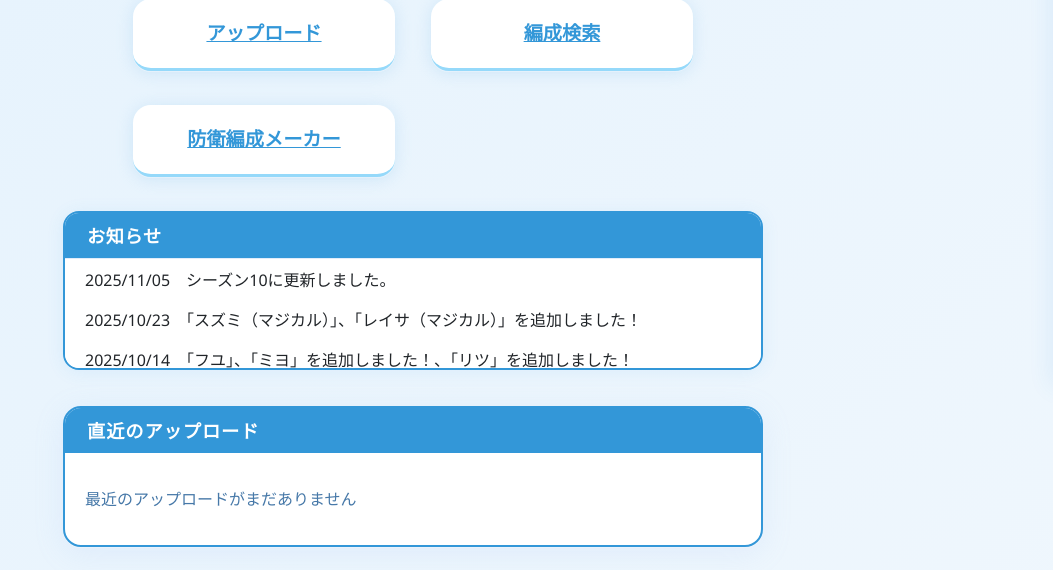
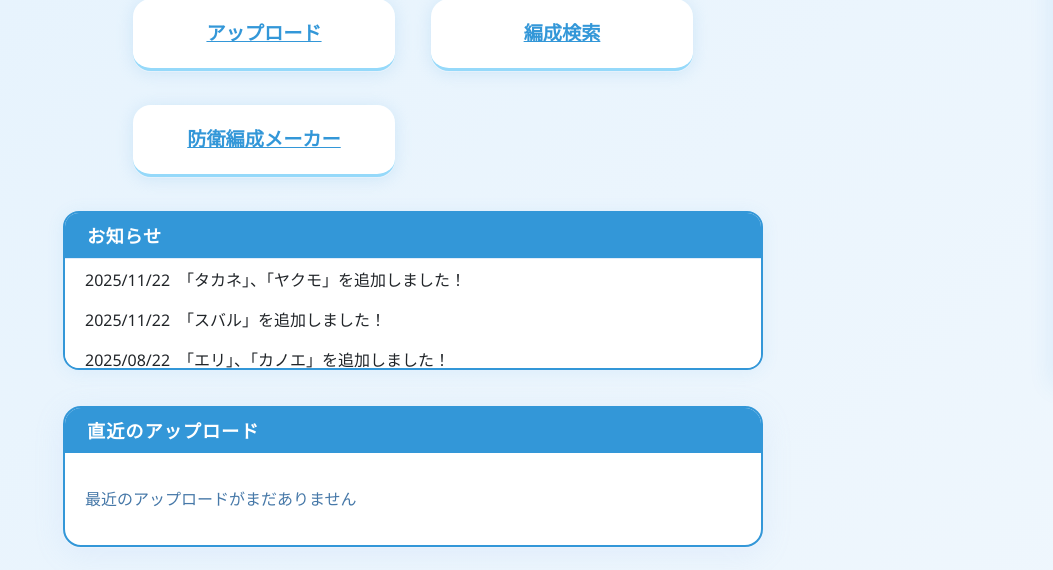
Before and after one commit to CCmoririn/blue-archive-battlelog-unified, a Flask app: template Blue_Archive_Battlelog_collect/templates/index.html in a window 1280 px wide. Shown: the part 414-984 px from the top of the page, without its empty margins (227-1280 px from the left). Run offline with Flask 3, Linux system fonts and the light colour scheme; the template is opened without the code that fills it, so the values that code supplies are empty; parts of the project's set-up code (start-up, migrations or seed data) failed here and were passed over.

Commit message:
生徒追加2025/11/22

```diff
--- a/Blue_Archive_Battlelog_collect_public/templates/notices.html
+++ b/Blue_Archive_Battlelog_collect_public/templates/notices.html
@@ -1,7 +1,11 @@
 <div class="notice-box">
+  <p>2025/11/22　「タカネ」、「ヤクモ」を追加しました！</p>
+  <p>2025/11/22　「スバル」を追加しました！</p>
+  <p>2025/08/22　「エリ」、「カノエ」を追加しました！</p>
   <p>2025/11/05　シーズン10に更新しました。</p>
   <p>2025/10/23　「スズミ（マジカル）」、「レイサ（マジカル）」を追加しました！</p>
-  <p>2025/10/14　「フユ」、「ミヨ」を追加しました！、「リツ」を追加しました！</p>
+  <p>2025/10/14　「リツ」を追加しました！</p>
+  <p>2025/10/14　「フユ」、「ミヨ」を追加しました！</p>
   <p>2025/09/12　「ミサキ（水着）」を追加しました！</p>
   <p>2025/08/22　「エリ」、「カノエ」を追加しました！</p>
   <p>2025/08/01　「ナギサ（水着）」、「ミカ（水着）」を追加しました！</p>
```
Also changed, not shown: Blue_Archive_Battlelog_collect/templates/notices.html (+5 -2 lines).
